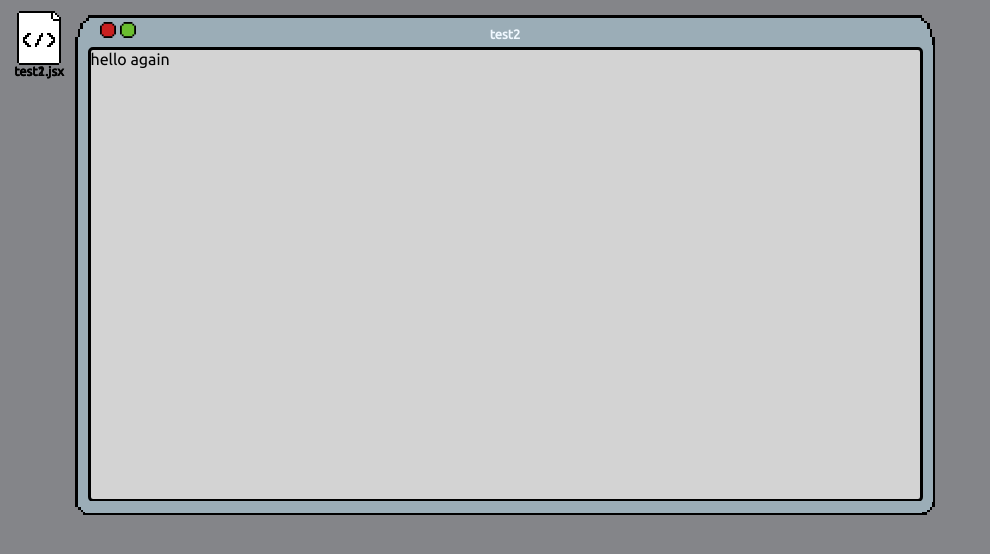
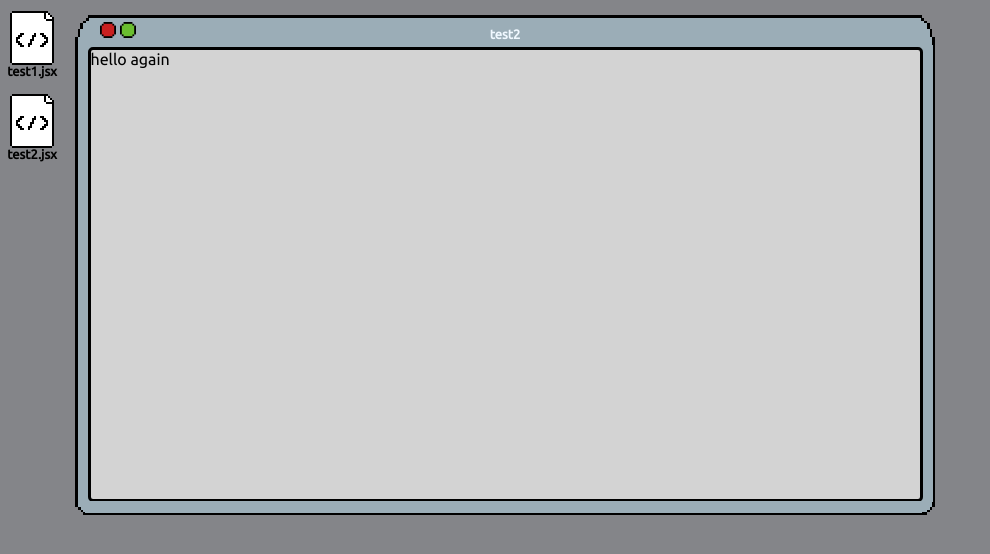
Before and after one commit to scaboodles/sitemk3, a Next.js app: page / in a window 1280 px wide. Shown: the top 554 px of the page, without its empty margins (0-990 px from the left). Built offline with nearby package versions, Linux system fonts and the light colour scheme.

Commit message:
lots of stuff. minimize re renders

```diff
--- a/src/app/desktop.css
+++ b/src/app/desktop.css
@@ -80,7 +80,7 @@
     align-items: center;
     text-align: center;
 }
-.iconContainer .icon{
+#Desktop .icon{
     cursor: url("/desktopEmulationAssets/pointer-clickable.png"), auto;
     position: relative;
     width: 64px;
@@ -96,11 +96,7 @@
     line-height: 10px;
     margin-top: -5px;    /* CORRECTION FOR LINE-HEIGHT */
 }
-.iconContainer{
-    display: flex;
-    flex-direction: column;
-    padding: 20px;
-}
+
 #welcomeWindow{
     left: 5px;
     top: 90px;
--- a/src/app/desktop.tsx
+++ b/src/app/desktop.tsx
@@ -1,6 +1,6 @@
 "use client";
 
-import React, { memo, useMemo } from "react";
+import React, { memo, useMemo, useRef } from "react";
 import { WindowDiv, WindowProps, maxDimensionsOffset, defaultDimensions, defaultPosition, maximizedPosition, ZIndexDict, WindowState, getWindowCenter } from "./windowdiv/window";
 import { Folder, Html, Pdf } from "./windowdiv/filetypes"
 import { LandingWindow, LandingWindowProps } from "./windowdiv/windows/landingpage";
@@ -12,7 +12,20 @@ interface DesktopState {
     };
     zIndexes: ZIndexDict;
 }
-const TestWindow = React.memo( ({ zIndex, setZindex }: { zIndex: number, setZindex: () => void }) => {
+const normalizeZIndexes = () : number => {
+    const allWindows = Array.from(document.querySelectorAll('.mover') as NodeListOf<HTMLElement>);
+
+    const sortedWindows = allWindows.sort((a, b) => parseInt(a.style.zIndex) - parseInt(b.style.zIndex));
+
+    let idx = 0;
+    sortedWindows.forEach((win) => {
+        win.style.zIndex = (idx).toString();
+        idx++;
+    });
+    return idx--;
+};
+
+const TestWindow = React.memo( ({ getMaxZ }: { getMaxZ: () => number }) => {
     const startState : WindowState = {
         name: 'test',
         windowShown: true,
@@ -32,15 +45,26 @@ const TestWindow = React.memo( ({ zIndex, setZindex }: { zIndex: number, setZind
                 })
             }, [windowState]),
 
-        guts: () => {return(<p>hello</p>)},
+        guts: () => {return(<div>
+            <p>hello</p><p>hello</p><p>hello</p><p>hello</p><p>hello</p><p>hello</p>
+            <p>hello</p><p>hello</p><p>hello</p><p>hello</p><p>hello</p><p>hello</p>
+            <p>hello</p><p>hello</p><p>hello</p><p>hello</p><p>hello</p><p>hello</p>
+            <p>hello</p><p>hello</p><p>hello</p><p>hello</p><p>hello</p><p>hello</p>
+            <p>hello</p><p>hello</p><p>hello</p><p>hello</p><p>hello</p><p>hello</p>
+            <p>hello</p><p>hello</p><p>hello</p><p>hello</p><p>hello</p><p>hello</p>
+            <p>hello</p><p>hello</p><p>hello</p><p>hello</p><p>hello</p><p>hello</p>
+            <p>hello</p><p>hello</p><p>hello</p><p>hello</p><p>hello</p><p>hello</p>
+            <p>hello</p><p>hello</p><p>hello</p><p>hello</p><p>hello</p><p>hello</p>
+            </div>)},
 
         saveWindowState: (newState : WindowState) => {
             setWindowState(newState)
         },
 
-        zIndex: zIndex,
         forceFullScreen: false,
         state: windowState,
+
+        getMaxZ: getMaxZ,
     }
 
     const open = () => {
@@ -60,7 +84,7 @@ const TestWindow = React.memo( ({ zIndex, setZindex }: { zIndex: number, setZind
     )
 });
 
-const TestWindow2 = React.memo( ({ zIndex, setZindex }: { zIndex: number, setZindex: () => void }) => {
+const TestWindow2 = React.memo( ({ getMaxZ }: { getMaxZ: () => number }) => {
     const startState : WindowState = {
         name: 'test2',
         windowShown: true,
@@ -86,9 +110,10 @@ const TestWindow2 = React.memo( ({ zIndex, setZindex }: { zIndex: number, setZin
             setWindowState(newState)
         },
 
-        zIndex: zIndex,
         forceFullScreen: false,
         state: windowState,
+
+        getMaxZ: getMaxZ,
     }
 
     const open = () => {
@@ -112,28 +137,22 @@ const TestWindowIcon = ({open, name} : {open : () => void, name: string}) => {
     return <Html name={name} onDoubleClick={() => open()}/>
 }
 
-//const fabricateWindowProps = (windowKey: string, guts: () => JSX.Element) : WindowProps => {
-    //const props: WindowProps = {
-        //closeWindow: React.useCallback(() => {updateWindowShown(windowKey, false)}, []),
-        //guts: guts,
-        //zIndexes: this.state.zIndexes,
-        //updateZ: React.useCallback((indexDict) => {setNewZIndex(indexDict)}, []),
-        //updateWidth: React.useCallback((newWidth: number) => {updateWindowWidth(windowKey, newWidth)}, []),
-        //updateHeight: React.useCallback((newHeight: number) => {updateWindowHeight(windowKey, newHeight)}, []),
-        //setPos: React.useCallback((newPos : {x: number, y:number}) => {updateWindowPosition(windowKey, newPos)}, []),
-        //forceFullScreen: false,
-        //state: this.state.windows[windowKey],
-        //updateScroll: React.useCallback((newScroll: number) => {updateWindowScroll(windowKey, newScroll)}, [])
-    //}
+export const Desktop = () => {
+    const maxZ = useRef<number>(0);
 
-    //return props;
-//}
+    const getMaxZ = (): number => {
+        if(maxZ.current >= 5){
+            maxZ.current = normalizeZIndexes();
+        }
 
-export const Desktop = () => {
+        maxZ.current++;
+        return maxZ.current;
+    }
+
     return(
         <div id='Desktop'>
-            <TestWindow zIndex={0} setZindex={() => {}}/>
-            <TestWindow2 zIndex={0} setZindex={() => {}}/>
+            <TestWindow getMaxZ={getMaxZ} />
+            <TestWindow2 getMaxZ={getMaxZ} />
         </div>
     )
 }
--- a/src/app/windowdiv/window.tsx
+++ b/src/app/windowdiv/window.tsx
@@ -24,10 +24,10 @@ export type WindowState = {
 export type WindowProps = {
     closeWindow: () => void;
     guts: () => JSX.Element;
-    zIndex: number;
     saveWindowState: (arg : WindowState) => void;
     forceFullScreen: boolean;
     state : WindowState;
+    getMaxZ: () => number;
 };
 
 export const getWindowCenter = (windowState : WindowState) : {x: number, y: number} => {
@@ -64,33 +64,6 @@ export const WindowDiv = React.memo((props: WindowProps) => {
     const pairName = props.state.name;
     const Guts=props.guts;
 
-    // come back to this
-    //const zIndexes=props.zIndexes;
-
-    //const updateWidth = () => {
-        //if(windowRef.current){
-            //const styles = window.getComputedStyle(windowRef.current);
-            //props.updateWidth(parseInt(styles.width,10));
-            //props.updateScroll(scroll);
-        //}
-    //}
-    //const updateHeight = () =>{
-        //if(windowRef.current){
-            //const styles = window.getComputedStyle(windowRef.current);
-            //props.updateHeight(parseInt(styles.height,10));
-            //props.updateScroll(scroll);
-        //}
-    //}
-
-    //const updatePositions = () =>{
-        //const moverMounted = moverRef.current;
-        //if(moverMounted){
-            //const styles = window.getComputedStyle(moverMounted);
-            //let newPos = {x:getNumFromPx(styles.left), y:getNumFromPx(styles.top)};
-            //props.setPos(newPos);
-            //props.updateScroll(scroll);
-        //}
-    //}
 
     const getState = () : WindowState => {
         const moverMounted = moverRef.current;
@@ -270,10 +243,12 @@ export const WindowDiv = React.memo((props: WindowProps) => {
             }
 
             if(dy<0){ //calculate moving up and down separately
+
                 if(outOfBoundsY >= 0 && outOfBoundsY <= maxY && e.clientY < maxY - height + headerOffset){//not out of bounds on top
                     outOfBoundsY -= y1; //update outOfBounds tracker
                     elmnt.style.top = (elmnt.offsetTop - y1) + "px";//update pos
                 }
+
             }else if(dy>0){
                 if(outOfBoundsY <= maxY - height && outOfBoundsY >= 0 && e.clientY - headerOffset > 0){
                     outOfBoundsY -= y1;
@@ -321,7 +296,6 @@ export const WindowDiv = React.memo((props: WindowProps) => {
     let MaximizeButton = null;
 
     const closeFunc = (() => {
-        console.log("saving state")
         let currState = getState();
         currState = {
             ...currState,
@@ -357,40 +331,6 @@ export const WindowDiv = React.memo((props: WindowProps) => {
         MaximizeButton = () => <></>
     }
 
-    //const BringZIndexToFront = () =>{
-        //const highestZ=findKeyOfmax(zIndexes);
-        //if(highestZ == pairName){
-            //return;
-        //}else{
-            //let sortedKeys = sortedKeysByVal(zIndexes);
-            //let currIndex = sortedKeys.indexOf(pairName);
-            //sortedKeys.unshift(sortedKeys.splice(currIndex, 1)[0]);
-            //let updatedZs: ZIndexDict = {};
-            //for(let i=0; i<sortedKeys.length; i++){
-                //updatedZs[sortedKeys[i]] = sortedKeys.length - i + 1;
-            //}
-            //props.updateZ(updatedZs);
-            //props.updateScroll(scroll);
-        //}
-    //}
-
-    //const SendZIndexToBack = () =>{
-        //const highestZ = findKeyOfmax(zIndexes);
-        //if(highestZ != pairName){
-            //return;
-        //}else{
-            //let sortedKeys = sortedKeysByVal(zIndexes);
-            //let currIndex = sortedKeys.indexOf(pairName);
-            //sortedKeys.push(sortedKeys.splice(currIndex, 1)[0]);
-            //let updatedZs: ZIndexDict = {};
-            //for(let i=0; i<sortedKeys.length; i++){
-                //updatedZs[sortedKeys[i]] = sortedKeys.length - i + 1;
-            //}
-            //props.updateZ(updatedZs);
-            //props.updateScroll(scroll);
-        //}
-    //}
-
     useEffect(() => {
         setIsClient(true);
     }, []);
@@ -419,13 +359,18 @@ export const WindowDiv = React.memo((props: WindowProps) => {
             //make moveable
             clickAndDrag(moverRef.current, windowRef.current);
 
-            //update z indexes
-            moverRef.current.style.zIndex = props.zIndex.toString();
-
             //make resize handles
             const resizableEle = windowRef.current;
             const moveableContainer = moverRef.current;
 
+            let bringToFront = () => {
+                if(moveableContainer){
+                    const newZ = props.getMaxZ();
+                    console.log(newZ);
+                    moveableContainer.style.zIndex = newZ.toString();
+                }
+            }
+            bringToFront();
 
             const styles = window.getComputedStyle(resizableEle);
 
@@ -451,8 +396,6 @@ export const WindowDiv = React.memo((props: WindowProps) => {
             const onMouseUpRightResize = (event: MouseEvent) => {
                 document.removeEventListener("mousemove", onMouseMoveRightResize);
                 resizeOutOfBoundsOffsetX = 0;
-
-                //updateWidth();
             }
 
             const onMouseDownRightResize = (event: MouseEvent) => {
@@ -830,11 +773,7 @@ export const WindowDiv = React.memo((props: WindowProps) => {
 
             const content = contentRef.current;
 
-            //if(content){
-                //content.addEventListener("mouseleave", updateScollBeforeStateChange);
-            //}
-
-            //moveableContainer.addEventListener("mousedown", BringZIndexToFront);
+            moveableContainer.addEventListener("mousedown", bringToFront);
 
             //cleanup event listeners
             return () => {
@@ -862,11 +801,8 @@ export const WindowDiv = React.memo((props: WindowProps) => {
                 if(resizerBottomRight){
                     resizerBottomRight.removeEventListener("mousedown", onMouseDownBottomRightResize);
                 }
-                //if(content){
-                    //content.removeEventListener("mouseleave", updateScollBeforeStateChange);
-                //}
 
-                //moveableContainer.addEventListener("mousedown", BringZIndexToFront);
+                moveableContainer.removeEventListener("mousedown", bringToFront);
             }
         };
     },[contentRef] );
```
